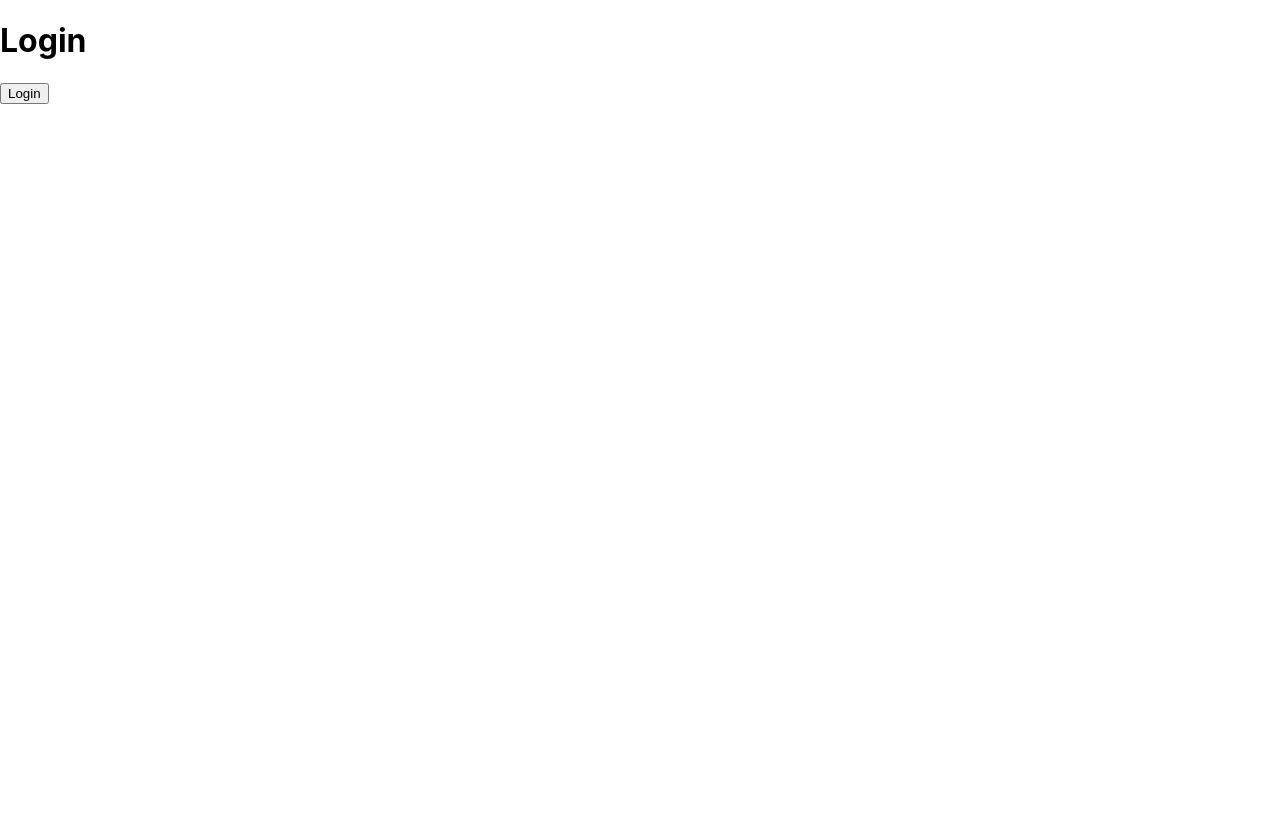
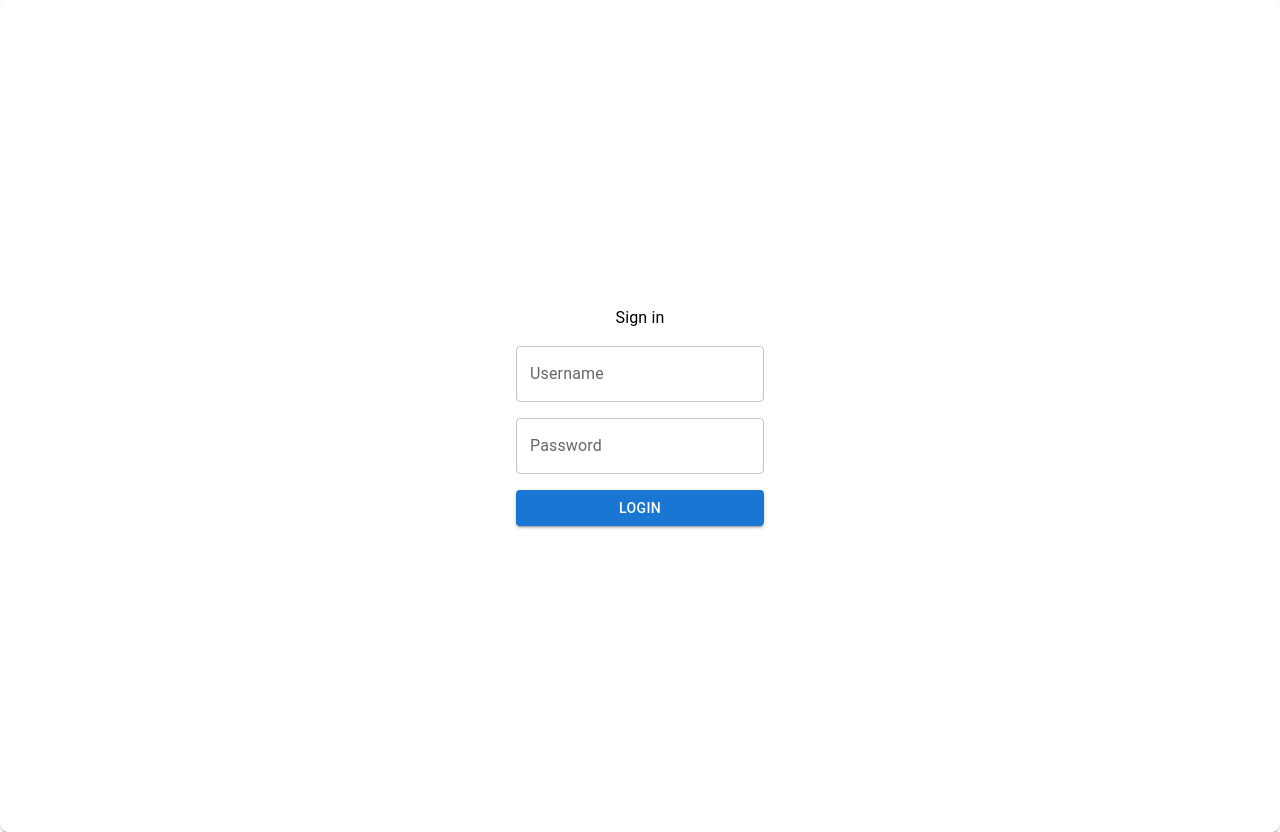
Before and after one commit to UTSCCSCC01/finalprojects22-byte-peeps, a React (Create React App) app in the folder frontend/app/: page / in a window 1280 px wide. Before the commit the page ends 800 px from the top, so only its background shows below. Built offline with nearby package versions, Linux system fonts and the light colour scheme.

Commit message:
BYT-36 UI
-update login page ui to take username and password as input (doe not save)

```diff
--- a/frontend/app/src/pages/Login.tsx
+++ b/frontend/app/src/pages/Login.tsx
@@ -1,3 +1,4 @@
+import { Button, Box, Typography, Stack, TextField, AppBar, Toolbar} from '@mui/material';
 import React from 'react'
 import { useNavigate } from 'react-router-dom'
 
@@ -5,12 +6,39 @@ export interface ILoginProps {};
 
 const Login: React.FunctionComponent<ILoginProps> = (props) => {
     const login = useNavigate();
-  return (
-    <div>
-      <h1>Login</h1>
-      <button onClick={() => login('/dashboard')}>Login</button>
-    </div>
-  )
+    return (
+        <>
+            <Box
+                component="form"
+                display="flex"
+                justifyContent="center"
+                alignItems="center"
+                minHeight="100vh"
+                sx={{
+                boxShadow: 1,
+                borderRadius: 2,
+                p: 2,
+                minWidth: 50,
+                }}>
+                <Stack spacing={2}>
+                    <Typography component="h1" align='center'>Sign in </Typography>
+                    <TextField
+                        id="outlined-user-input"
+                        label="Username"
+                        type="username"
+                        autoComplete="current-password"
+                    />
+                    <TextField
+                        id="outlined-password-input"
+                        label="Password"
+                        type="password"
+                        autoComplete="current-password"
+                    />
+                    <Button fullWidth variant='contained' onClick={() => login('/dashboard')}>Login</Button>
+                </Stack>
+            </Box>
+        </>
+  );
 }
 
 export default Login
```
